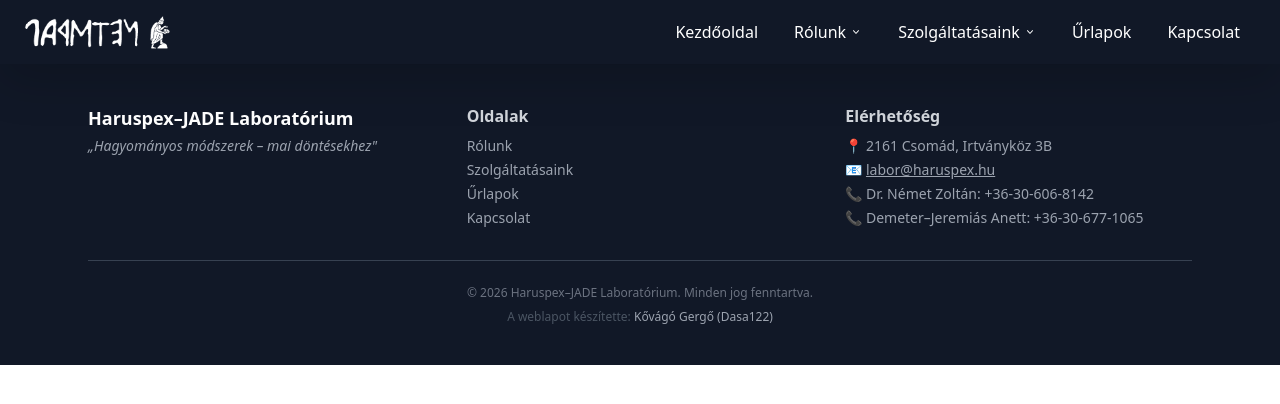
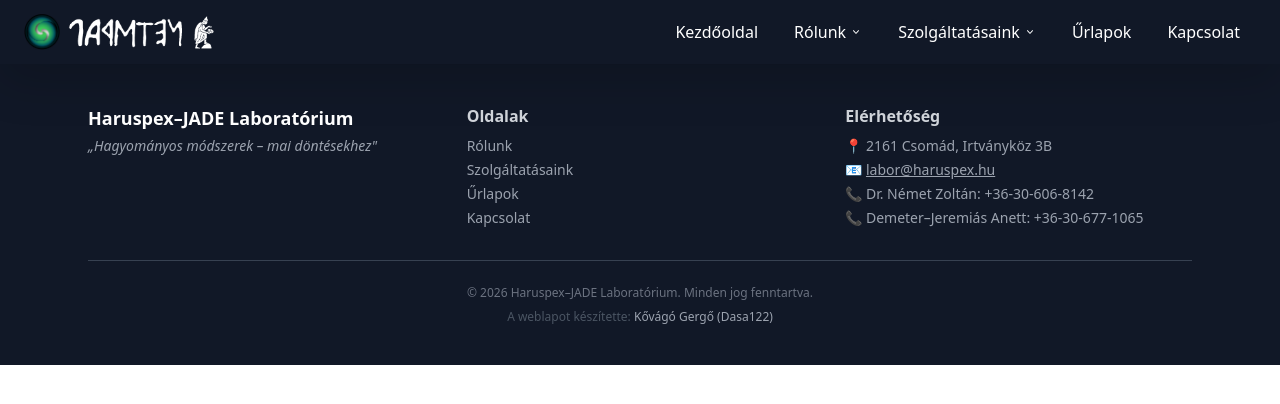
Before and after one commit to Dasa122/jadelabor, a React (Vite) app: page /jadelabor/kapcsolat in a window 1280 px wide. Shown: the top 404 px of the page. Built offline with nearby package versions, Linux system fonts and the light colour scheme.

Commit message:
feat: add logo image to Navbar component

```diff
--- a/src/components/Navbar.jsx
+++ b/src/components/Navbar.jsx
@@ -58,8 +58,10 @@ export default function Navbar() {
         <div className="flex items-center justify-between h-16">
           {/* Logo */}
           <Link className="flex items-center gap-2 no-underline" to="/">
+            <img src={`${import.meta.env.BASE_URL}img/jade_logo_only.png`} alt="Logo" style={{ height: '36px' }} />
             <img src={`${import.meta.env.BASE_URL}img/image1_2.png`} alt="Text" style={{ height: '36px' }} />
-            <img src={`${import.meta.env.BASE_URL}img/image0_2.png`} alt="Logo" style={{ height: '36px' }} />
+            <img src={`${import.meta.env.BASE_URL}img/image0_2.png`} alt="Logo" style={{ height: '36px'}} />
+
           </Link>
 
           {/* Desktop menu */}
```
Also changed, not shown: public/img/jade_logo_only.png (added).
